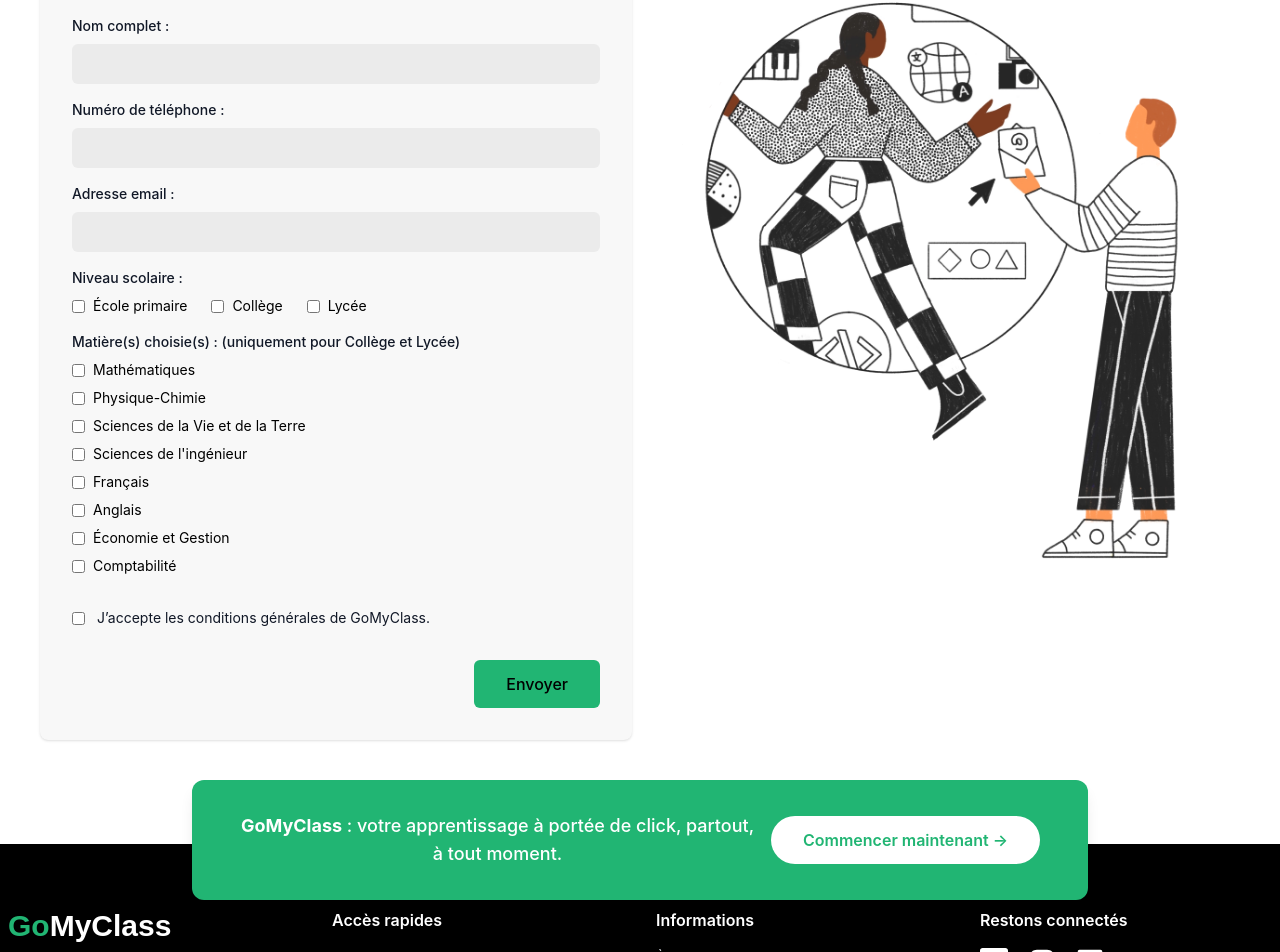
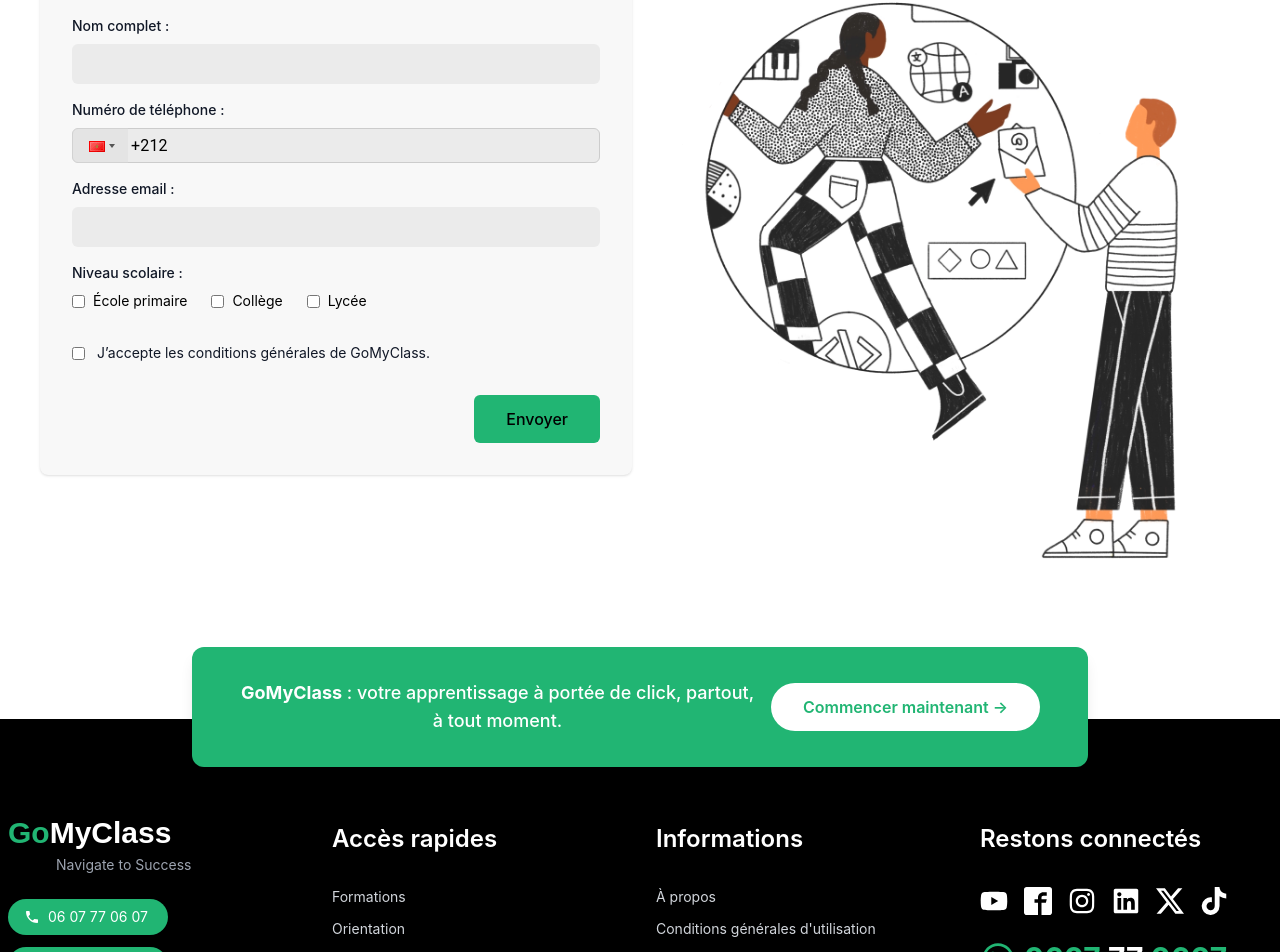
Before and after one commit to mouaadlahmani/e-school-client, a React (Create React App) app: page /inscription in a window 1280 px wide. Shown: the part 391-1343 px from the top of the page. Built offline with nearby package versions, Linux system fonts and the light colour scheme.

Commit message:
update url

```diff
--- a/package.json
+++ b/package.json
@@ -10,6 +10,7 @@
     "@testing-library/react": "^16.3.0",
     "@testing-library/user-event": "^13.5.0",
     "axios": "^1.9.0",
+    "classnames": "^2.5.1",
     "framer-motion": "^12.16.0",
     "highlight.js": "^11.11.1",
     "i18next": "^25.2.1",
@@ -20,6 +21,7 @@
     "react-dom": "^18.2.0",
     "react-i18next": "^15.5.2",
     "react-icons": "^5.5.0",
+    "react-phone-input-2": "^2.15.1",
     "react-player": "^2.16.0",
     "react-quill": "^2.0.0",
     "react-router-dom": "^7.6.0",
--- a/src/App.js
+++ b/src/App.js
@@ -29,6 +29,7 @@
 import Blogs from './pages/admin/Blogs';
 import AddArticle from './pages/admin/AddArticle';
 import Inscrires from './pages/admin/Inscires';
+import Enseignant from './pages/Enseignant';
 
 i18next.init({
   interpolation: { escapeValue: false },
@@ -49,6 +50,7 @@
       <I18nextProvider i18n={i18next}>
         <Routes>
           <Route path='/' element={<Home />} />
+          <Route path='/enseignant' element={<Enseignant />} />
           <Route path='/inscription' element={<Inscription />} />
           <Route path='/inscrire' element={<FormationInscrire />} />
           <Route path='/applies' element={<Applies />} />
--- a/src/api/axios.js
+++ b/src/api/axios.js
@@ -1,7 +1,7 @@
 import axios from "axios";
 
 const api = axios.create({
-    baseURL: 'http://31.97.155.19:1337/api/',
+    baseURL: 'https://gomyclassapi.site/api/',
     withCredentials: true,
     headers: {
         'Content-Type': 'application/json'
--- a/src/components/BlogCard.js
+++ b/src/components/BlogCard.js
@@ -1,7 +1,7 @@
 import React from "react";
 import { FiEdit2, FiTrash2 } from "react-icons/fi";
 
-const BASE_URL = "http://31.97.155.19:1337"
+const BASE_URL = "https://gomyclassapi.site"
 
 const BlogCard = ({ article, onEdit, onDelete }) => {
   return (
--- a/src/components/footer.js
+++ b/src/components/footer.js
@@ -11,7 +11,7 @@
         <>
             {/* CTA Section - positioned overlapping the footer */}
             <div className="relative z-10">
-                <div className="bg-[#21B573] rounded-xl py-8 px-6 w-full max-w-4xl mx-auto -mb-14 relative shadow-lg">
+                <div className="bg-[#21B573] rounded-xl py-8 px-6 w-full max-w-4xl mx-auto -mb-12 relative shadow-lg">
                     <div className="flex flex-col md:flex-row justify-between items-center text-white gap-4 px-6">
                         <p className="text-base md:text-lg font-medium max-w-2xl leading-relaxed text-center mx-auto">
                             <span className='font-bold'>GoMyClass</span> : votre apprentissage à portée de click, partout,<br />
@@ -26,7 +26,7 @@
 
 
             {/* Footer */}
-            <footer className="bg-black text-white pt-16 pb-6 px-2">
+            <footer className="bg-black text-white pt-24 pb-6 px-2">
                 <div className="max-w-7xl mx-auto">
                     <div className="grid grid-cols-1 md:grid-cols-4 gap-8 justify-center mb-8">
 
@@ -53,9 +53,9 @@
                         </div>
 
                         {/* Quick Access Column */}
-                        <div className="text-center md:text-left">
-                            <h4 className="font-semibold mb-4 text-white">Accès rapides</h4>
-                            <ul className="space-y-2 text-sm text-gray-300">
+                        <div className="text-center font-inter md:text-left">
+                            <h4 className="font-semibold text-2xl mb-8 mt-2 text-white">Accès rapides</h4>
+                            <ul className="space-y-3 text-sm text-gray-300">
                                 <li><a href="#" className="hover:text-white transition-colors">Formations</a></li>
                                 <li><a href="#" className="hover:text-white transition-colors">Orientation</a></li>
                                 <li><a href="#" className="hover:text-white transition-colors">Classe en direct</a></li>
@@ -66,9 +66,9 @@
                         </div>
 
                         {/* Information Column */}
-                        <div className="text-center md:text-left">
-                            <h4 className="font-semibold mb-4 text-white">Informations</h4>
-                            <ul className="space-y-2 text-sm text-gray-300">
+                        <div className="text-center text-2xl font-inter md:text-left">
+                            <h4 className="font-semibold mb-8 mt-2 text-white">Informations</h4>
+                            <ul className="space-y-3 text-sm text-gray-300">
                                 <li><a href="#" className="hover:text-white transition-colors">À propos</a></li>
                                 <li><a href="#" className="hover:text-white transition-colors">Conditions générales d'utilisation</a></li>
                                 <li><a href="#" className="hover:text-white transition-colors">Politique de confidentialité</a></li>
@@ -78,12 +78,13 @@
                         </div>
 
                         {/* Social Media Column */}
-                        <div className="text-center md:text-left">
-                            <h4 className="font-semibold mb-4 text-white">Restons connectés</h4>
+                        <div className="text-center text-2xl md:text-left">
+                            <h4 className="font-semibold mb-8 mt-2 font-inter text-white">Restons connectés</h4>
 
-                            <div className="flex flex-col items-center md:items-start gap-4 mb-6">
-                                {/* First row: 4 icons */}
-                                <div className="grid grid-cols-4 gap-5">
+                            <div className="flex items-center gap-4 mb-6 flex-wrap">
+                                <a href="#" className="text-white hover:text-[#21B573] transition-colors text-2xl flex justify-center">
+                                    <FaYoutube className="w-7 h-7" />
+                                </a>
                                 <a href="#" className="text-white hover:text-[#21B573] transition-colors text-2xl flex justify-center">
                                     <ImFacebook2 className="w-7 h-7" />
                                 </a>
@@ -93,24 +94,16 @@
                                 <a href="#" className="text-white hover:text-[#21B573] transition-colors text-2xl flex justify-center">
                                     <FaLinkedin className="w-7 h-7" />
                                 </a>
-                                </div>
-
-                                {/* Second row: 3 icons */}
-                                <div className="grid grid-cols-3 gap-5">
                                 <a href="#" className="text-white hover:text-[#21B573] transition-colors text-2xl flex justify-center">
-                                        <FaYoutube className="w-7 h-7" />
+                                    <BsTwitterX className="w-7 h-7" />
                                 </a>
                                 <a href="#" className="text-white hover:text-[#21B573] transition-colors text-2xl flex justify-center">
                                     <FaTiktok className="w-7 h-7" />
                                 </a>
-                                    <a href="#" className="text-white hover:text-[#21B573] transition-colors text-2xl flex justify-center">
-                                        <BsTwitterX className="w-7 h-7" />
-                                    </a>
-                                </div>
                             </div>
 
-                            <div className="flex justify-center md:justify-start items-center gap-1 text-[#21B573] text-2xl font-bold">
-                                <FaWhatsapp className="w-8 h-8 mt-0.5" />
+                            <div className="flex justify-center md:justify-start items-center gap-2 text-[#21B573] text-3xl font-bold">
+                                <FaWhatsapp className="w-9 h-9 mt-0.5" />
                                 <span>0607 <span className="text-white">77</span> 0607</span>
                             </div>
                         </div>
--- a/src/components/navbar.js
+++ b/src/components/navbar.js
@@ -53,9 +53,9 @@
           {/* Roles + Language */}
           <div className="flex items-center gap-4">
             <span className="flex space-x-6 font-semibold cursor-pointer">
-              <span className='font-bold'>Étudiant</span>
-              <span>Enseignant</span>
-              <span>Entreprise</span>
+              <Link to='/' className={`${currentPath === '/' ? 'font-bold' : ''}`}>Étudiant</Link>
+              <Link to='/enseignant' className={`${currentPath === '/enseignant' ? 'font-bold' : ''}`}>Enseignant</Link>
+              <Link to='/entreprise' className={`${currentPath === '/entreprise' ? 'font-bold' : ''}`}>Entreprise</Link>
             </span>
             <TbWorld className="w-6 h-6 text-white flex-shrink-0" />
           </div>
--- a/src/index.css
+++ b/src/index.css
@@ -5,6 +5,49 @@
 @import url('https://fonts.googleapis.com/css2?family=Goudy+Bookletter+1911&family=IBM+Plex+Sans:ital,wght@0,100..700;1,100..700&family=Merriweather:ital,wght@0,300;0,400;0,700;0,900;1,300;1,400;1,700;1,900&family=Montserrat:ital,wght@0,100..900;1,100..900&family=Noto+Serif+Hentaigana:wght@200..900&family=Open+Sans:ital,wght@0,300..800;1,300..800&family=Poppins:ital,wght@0,100;0,200;0,300;0,400;0,500;0,600;0,700;0,800;0,900;1,100;1,200;1,300;1,400;1,500;1,600;1,700;1,800;1,900&family=Quicksand:wght@300..700&family=Roboto:ital,wght@0,100..900;1,100..900&family=Sanchez:ital@0;1&display=swap');
 @import url('https://fonts.googleapis.com/css2?family=Goudy+Bookletter+1911&family=IBM+Plex+Sans:ital,wght@0,100..700;1,100..700&family=Inter:ital,opsz,wght@0,14..32,100..900;1,14..32,100..900&family=Merriweather:ital,wght@0,300;0,400;0,700;0,900;1,300;1,400;1,700;1,900&family=Montserrat:ital,wght@0,100..900;1,100..900&family=Noto+Serif+Hentaigana:wght@200..900&family=Open+Sans:ital,wght@0,300..800;1,300..800&family=Poppins:ital,wght@0,100;0,200;0,300;0,400;0,500;0,600;0,700;0,800;0,900;1,100;1,200;1,300;1,400;1,500;1,600;1,700;1,800;1,900&family=Quicksand:wght@300..700&family=Roboto:ital,wght@0,100..900;1,100..900&family=Sanchez:ital@0;1&display=swap'),
 @import 'react-quill/dist/quill.snow.css';
+
+.custom-phone-container {
+  direction: ltr !important;
+}
+
+.custom-phone-input {
+  width: 100% !important;
+  background-color: #D9D9D96B !important;
+  border: 1px solid #ccc !important;
+  border-radius: 0.375rem !important;
+  padding-left: 58px !important;
+  padding-right: 1rem !important;
+  padding-top: 0.5rem !important;
+  padding-bottom: 0.5rem !important;
+  font-size: 1rem !important;
+}
+
+.custom-phone-button {
+  background-color: #D9D9D96B !important;
+  border: none !important;
+  border-radius: 0.375rem 0 0 0.375rem !important;
+  width: 56px !important;
+  display: flex;
+  align-items: center;
+  justify-content: center;
+  padding: 0 !important;
+}
+
+.custom-phone-dropdown {
+  position: absolute !important;
+  top: 100% !important;
+  max-height: 150px !important;
+  overflow-y: auto !important;
+  left: 0 !important;
+  right: auto !important;
+  direction: ltr !important;
+  text-align: left !important;
+  z-index: 1000 !important;
+  background-color: white !important;
+  border: 1px solid #ccc !important;
+  border-radius: 0.375rem !important;
+}
+
 
 body {
   margin: 0;
--- a/src/pages/Home.js
+++ b/src/pages/Home.js
@@ -14,7 +14,7 @@
 import { Link, useNavigate } from 'react-router-dom';
 import axios from '../api/axios';
 
-const BASE_URL = 'http://31.97.155.19:1337';
+const BASE_URL = 'https://gomyclassapi.site';
 
 const Home = () => {
   const [currentSlide, setCurrentSlide] = useState(0);
@@ -293,10 +293,10 @@
                     whileInView={{ opacity: 1, y: 0 }}
                     transition={{ duration: 0.6 }}
                   >
-                    <h3 className="text-base font-semibold font-ibm text-gray-800 mb-2">
+                    <h3 className="text-base font-semibold text-base text-center md:text-lg font-inter text-gray-800 mb-2">
                       {advantage.title}
                     </h3>
-                    <p className="text-gray-600 text-sm font-ibm leading-relaxed">
+                    <p className="text-gray-600 text-sm text-base md:text-lg text-center font-ibm leading-relaxed">
                       {advantage.description}
                     </p>
                   </motion.div>
--- a/src/pages/Inscription.js
+++ b/src/pages/Inscription.js
@@ -5,6 +5,8 @@
 import inscription from '../assets/images/inscription.png';
 import axios from "../api/axios";
 import { motion, AnimatePresence } from 'framer-motion';
+import 'react-phone-input-2/lib/style.css';
+import PhoneInput from 'react-phone-input-2';
 
 const Inscription = () => {
     const [formData, setFormData] = useState({
@@ -104,23 +106,45 @@
                         <p className="text-gray-900 mb-6 font-medium">Veuillez remplir et envoyer le formulaire suivant :</p>
 
                         <form onSubmit={handleSubmit} className="space-y-4">
-                            {[
-                                { label: "Nom complet", name: "nomComplet", type: "text" },
-                                { label: "Numéro de téléphone", name: "telephone", type: "tel" },
-                                { label: "Adresse email", name: "email", type: "email" }
-                            ].map((input, idx) => (
-                                <motion.div key={input.name} variants={fadeInUp} custom={idx}>
-                                    <label className="block text-sm font-medium text-gray-900 mb-2">{input.label} :</label>
-                                    <input
-                                        type={input.type}
-                                        name={input.name}
-                                        value={formData[input.name]}
-                                        onChange={handleInputChange}
-                                        className="w-full px-3 py-2 bg-[#D9D9D96B] rounded-md focus:outline-none focus:ring-2 focus:ring-[#21B573]"
-                                        required={input.name === "telephone"}
-                                    />
-                                </motion.div>
-                            ))}
+                            <motion.div variants={fadeInUp} custom={0}>
+                                <label className="block text-sm font-medium text-gray-900 mb-2">Nom complet :</label>
+                                <input
+                                    type="text"
+                                    name="nomComplet"
+                                    value={formData.nomComplet}
+                                    onChange={handleInputChange}
+                                    className="w-full px-3 py-2 bg-[#D9D9D96B] rounded-md focus:outline-none focus:ring-2 focus:ring-[#21B573]"
+                                    required
+                                />
+                            </motion.div>
+
+                            <motion.div variants={fadeInUp} custom={1}>
+                                <label className="block text-sm font-medium text-gray-900 mb-2">Numéro de téléphone :</label>
+                                <PhoneInput
+                                    country={'ma'}
+                                    value={formData.telephone}
+                                    onChange={(phone) => setFormData(prev => ({ ...prev, telephone: phone }))}
+                                    inputClass="custom-phone-input"
+                                    containerClass="custom-phone-container"
+                                    buttonClass="custom-phone-button"
+                                    dropdownClass="custom-phone-dropdown"
+                                    inputProps={{
+                                        name: 'telephone',
+                                        required: true,
+                                    }}
+                                />
+                            </motion.div>
+
+                            <motion.div variants={fadeInUp} custom={2}>
+                                <label className="block text-sm font-medium text-gray-900 mb-2">Adresse email :</label>
+                                <input
+                                    type="email"
+                                    name="email"
+                                    value={formData.email}
+                                    onChange={handleInputChange}
+                                    className="w-full px-3 py-2 bg-[#D9D9D96B] rounded-md focus:outline-none focus:ring-2 focus:ring-[#21B573]"
+                                />
+                            </motion.div>
 
                             <motion.div variants={fadeInUp}>
                                 <label className="block text-sm font-medium text-gray-900 mb-2">Niveau scolaire :</label>
@@ -141,31 +165,6 @@
                                                 className="mr-2 accent-[#21B573]"
                                             />
                                             {niveau}
-                                        </label>
-                                    ))}
-                                </div>
-                            </motion.div>
-
-                            <motion.div variants={fadeInUp}>
-                                <label className="block text-sm font-medium text-gray-900 mb-2">
-                                    Matière(s) choisie(s) : (uniquement pour Collège et Lycée)
-                                </label>
-                                <div className="space-y-2 text-sm">
-                                    {[
-                                        'Mathématiques', 'Physique-Chimie', 'Sciences de la Vie et de la Terre',
-                                        'Sciences de l\'ingénieur', 'Français', 'Anglais',
-                                        'Économie et Gestion', 'Comptabilité'
-                                    ].map((matiere) => (
-                                        <label key={matiere} className="flex items-center">
-                                            <input
-                                                type="checkbox"
-                                                name="matieres"
-                                                value={matiere}
-                                                checked={formData.matieres.includes(matiere)}
-                                                onChange={handleInputChange}
-                                                className="mr-2 accent-[#21B573]"
-                                            />
-                                            {matiere}
                                         </label>
                                     ))}
                                 </div>
--- a/src/pages/admin/Blogs.js
+++ b/src/pages/admin/Blogs.js
@@ -8,7 +8,7 @@
 import AddArticle from "./AddArticle";
 import { CiCirclePlus } from "react-icons/ci";
 
-const BASE_URL = "http://31.97.155.19:1337"
+const BASE_URL = "https://gomyclassapi.site"
 
 const Blogs = () => {
   const [articles, setArticles] = useState([]);
--- a/src/pages/blog/Blog.js
+++ b/src/pages/blog/Blog.js
@@ -5,7 +5,7 @@
 import { FiSearch } from 'react-icons/fi';
 import { useNavigate } from 'react-router-dom';
 
-const BASE_URL = "http://31.97.155.19:1337"
+const BASE_URL = "https://gomyclassapi.site"
 
 const Blog = () => {
     const [articles, setArticles] = useState([]);
--- a/tailwind.config.js
+++ b/tailwind.config.js
@@ -8,6 +8,8 @@
       fontFamily: {
         poppins: ['Poppins', 'sans-serif'],
         ibm: ['IBM Plex Sans', 'sans-serif'],
+        inter: ['Inter', 'sans-serif'],
+
       },
     },
   },
```
Also changed, not shown: 1 other file (tests, documents, lock files or other folders). Lines whose indentation alone changed are shown as unchanged.
